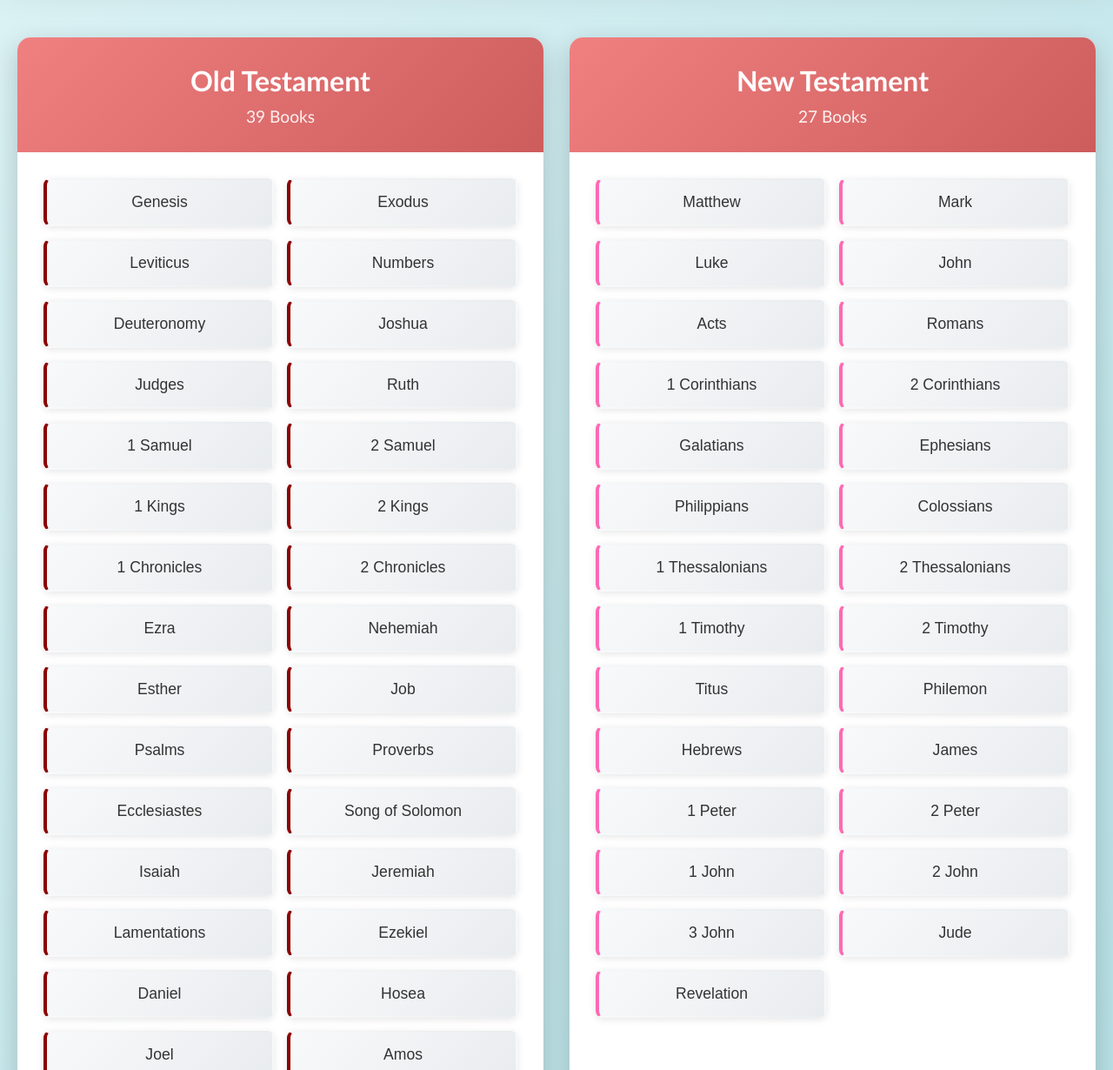
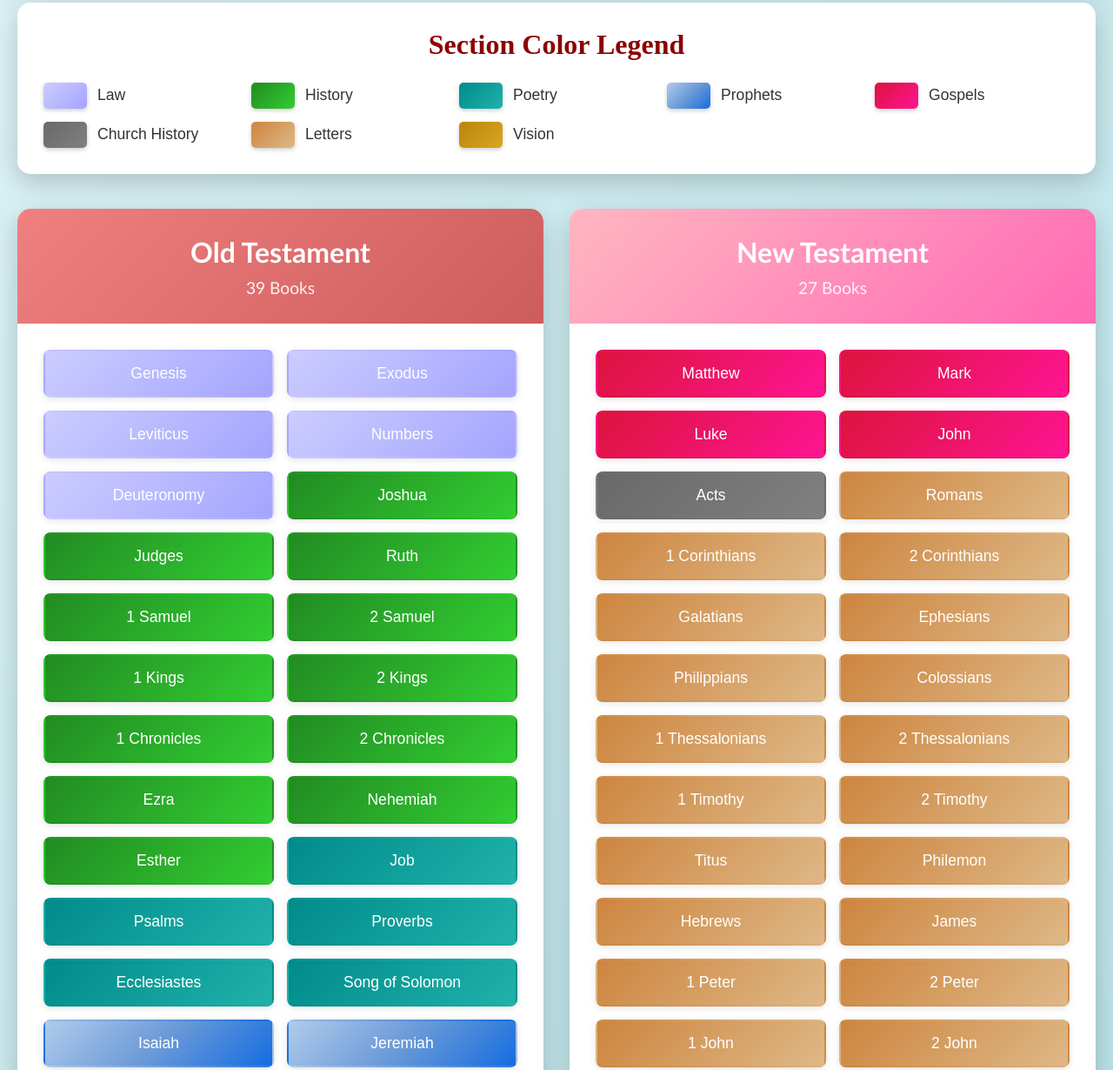
Before and after one commit to Cecilia-CXC/about_the_bible, a plain HTML site: page Whole.html in a window 1280 px wide. Shown: the part 601-1831 px from the top of the page at 87% size. Drawn offline with Linux system fonts and the light colour scheme.

Commit message:
Update Whole.html

```diff
--- a/Whole.html
+++ b/Whole.html
@@ -177,6 +177,49 @@ body {
     padding: 20px;
 }
 
+.legend {
+    background: white;
+    padding: 30px;
+    border-radius: 15px;
+    box-shadow: 0 10px 30px rgba(0,0,0,0.2);
+    margin-bottom: 40px;
+    animation: fadeInUp 0.6s ease-out 0.1s both;
+}
+
+.legend h2 {
+    font-family: 'Times New Roman', serif;
+    font-size: 2em;
+    color: #8B0000;
+    margin-bottom: 25px;
+    text-align: center;
+}
+
+.legend-grid {
+    display: grid;
+    grid-template-columns: repeat(auto-fit, minmax(200px, 1fr));
+    gap: 15px;
+}
+
+.legend-item {
+    display: flex;
+    align-items: center;
+    gap: 12px;
+}
+
+.legend-color {
+    width: 50px;
+    height: 30px;
+    border-radius: 5px;
+    box-shadow: 0 2px 5px rgba(0,0,0,0.2);
+}
+
+.legend-label {
+    font-family: 'Arial', sans-serif;
+    font-size: 1.1em;
+    color: #333;
+    font-weight: 500;
+}
+
 .bible-container {
     display: grid;
     grid-template-columns: repeat(2, 1fr);
@@ -206,7 +249,7 @@ body {
 }
 
 .new-testament-header {
-    background: linear-gradient(135deg, #F08080 0%, #CD5C5C 100%);
+    background: linear-gradient(135deg, #FFB6C1 0%, #FF69B4 100%);
 }
 
 .testament-count {
@@ -225,23 +268,55 @@ body {
 }
 
 .book-item {
-    background: linear-gradient(135deg, #f8f9fa 0%, #e9ecef 100%);
     padding: 15px 20px;
     border-radius: 8px;
     text-align: center;
     font-family: 'Arial', sans-serif;
     font-size: 1.1em;
-    color: #333;
+    color: white;
     border: 2px solid transparent;
     box-shadow: 0 2px 8px rgba(0,0,0,0.1);
+    font-weight: 500;
 }
 
-.old-testament-section .book-item {
-    border-left: 4px solid #8B0000;
+/* Law - Purple gradient */
+.law {
+    background: linear-gradient(135deg, #CCCCFF 0%, #B8B8FF 50%, #A4A4FF 100%);
 }
 
-.new-testament-section .book-item {
-    border-left: 4px solid #FF69B4;
+/* History - Green gradient */
+.history {
+    background: linear-gradient(135deg, #228B22 0%, #32CD32 100%);
+}
+
+/* Poetry - Cyan/Teal gradient */
+.poetry {
+    background: linear-gradient(135deg, #008B8B 0%, #20B2AA 100%);
+}
+
+/* Prophets - Blue gradient (updated) */
+.prophets {
+    background: linear-gradient(135deg, #b0cbeb 0%, #6b9ad8 50%, #156de0 100%);
+}
+
+/* Gospels - Pink/Crimson gradient */
+.gospels {
+    background: linear-gradient(135deg, #DC143C 0%, #FF1493 100%);
+}
+
+/* Church History - Gray gradient */
+.church-history {
+    background: linear-gradient(135deg, #696969 0%, #808080 100%);
+}
+
+/* Letters - Beige/Peru gradient */
+.letters {
+    background: linear-gradient(135deg, #CD853F 0%, #DEB887 100%);
+}
+
+/* Vision - Gold gradient */
+.vision {
+    background: linear-gradient(135deg, #B8860B 0%, #DAA520 100%);
 }
 
 footer {
@@ -312,6 +387,15 @@ footer {
         padding: 12px 20px;
     }
 
+    .legend-grid {
+        grid-template-columns: repeat(auto-fit, minmax(150px, 1fr));
+        gap: 12px;
+    }
+
+    .legend-label {
+        font-size: 0.95em;
+    }
+
     .stat-number {
         font-size: 2em;
     }
@@ -335,11 +419,11 @@ footer {
 
 <nav class="topnav">
     <div class="nav-container">
-        <a href="index.html" class="logo-link">
+        <a href="Mainpage.html" class="logo-link">
             <img src="Logo.jpg" alt="Logo">
         </a>
         <div class="nav-links">
-            <a href="index.html">Home</a>
+            <a href="Mainpage.html">Home</a>
             <a href="Sections.html">Bible Sections</a>
             <a href="Translation.html">Bible Translations</a>
             <a href="Whole.html" class="active">Whole Bible</a>
@@ -367,6 +451,44 @@ footer {
 </div>
 
 <div class="content-wrapper">
+    <div class="legend">
+        <h2>Section Color Legend</h2>
+        <div class="legend-grid">
+            <div class="legend-item">
+                <div class="legend-color law"></div>
+                <span class="legend-label">Law</span>
+            </div>
+            <div class="legend-item">
+                <div class="legend-color history"></div>
+                <span class="legend-label">History</span>
+            </div>
+            <div class="legend-item">
+                <div class="legend-color poetry"></div>
+                <span class="legend-label">Poetry</span>
+            </div>
+            <div class="legend-item">
+                <div class="legend-color prophets"></div>
+                <span class="legend-label">Prophets</span>
+            </div>
+            <div class="legend-item">
+                <div class="legend-color gospels"></div>
+                <span class="legend-label">Gospels</span>
+            </div>
+            <div class="legend-item">
+                <div class="legend-color church-history"></div>
+                <span class="legend-label">Church History</span>
+            </div>
+            <div class="legend-item">
+                <div class="legend-color letters"></div>
+                <span class="legend-label">Letters</span>
+            </div>
+            <div class="legend-item">
+                <div class="legend-color vision"></div>
+                <span class="legend-label">Vision</span>
+            </div>
+        </div>
+    </div>
+
     <div class="bible-container">
         <div class="testament-section old-testament-section">
             <div class="testament-header old-testament-header">
@@ -374,45 +496,45 @@ footer {
                 <span class="testament-count">39 Books</span>
             </div>
             <div class="books-grid">
-                <div class="book-item">Genesis</div>
-                <div class="book-item">Exodus</div>
-                <div class="book-item">Leviticus</div>
-                <div class="book-item">Numbers</div>
-                <div class="book-item">Deuteronomy</div>
-                <div class="book-item">Joshua</div>
-                <div class="book-item">Judges</div>
-                <div class="book-item">Ruth</div>
-                <div class="book-item">1 Samuel</div>
-                <div class="book-item">2 Samuel</div>
-                <div class="book-item">1 Kings</div>
-                <div class="book-item">2 Kings</div>
-                <div class="book-item">1 Chronicles</div>
-                <div class="book-item">2 Chronicles</div>
-                <div class="book-item">Ezra</div>
-                <div class="book-item">Nehemiah</div>
-                <div class="book-item">Esther</div>
-                <div class="book-item">Job</div>
-                <div class="book-item">Psalms</div>
-                <div class="book-item">Proverbs</div>
-                <div class="book-item">Ecclesiastes</div>
-                <div class="book-item">Song of Solomon</div>
-                <div class="book-item">Isaiah</div>
-                <div class="book-item">Jeremiah</div>
-                <div class="book-item">Lamentations</div>
-                <div class="book-item">Ezekiel</div>
-                <div class="book-item">Daniel</div>
-                <div class="book-item">Hosea</div>
-                <div class="book-item">Joel</div>
-                <div class="book-item">Amos</div>
-                <div class="book-item">Obadiah</div>
-                <div class="book-item">Jonah</div>
-                <div class="book-item">Micah</div>
-                <div class="book-item">Nahum</div>
-                <div class="book-item">Habakkuk</div>
-                <div class="book-item">Zephaniah</div>
-                <div class="book-item">Haggai</div>
-                <div class="book-item">Zechariah</div>
-                <div class="book-item">Malachi</div>
+                <div class="book-item law">Genesis</div>
+                <div class="book-item law">Exodus</div>
+                <div class="book-item law">Leviticus</div>
+                <div class="book-item law">Numbers</div>
+                <div class="book-item law">Deuteronomy</div>
+                <div class="book-item history">Joshua</div>
+                <div class="book-item history">Judges</div>
+                <div class="book-item history">Ruth</div>
+                <div class="book-item history">1 Samuel</div>
+                <div class="book-item history">2 Samuel</div>
+                <div class="book-item history">1 Kings</div>
+                <div class="book-item history">2 Kings</div>
+                <div class="book-item history">1 Chronicles</div>
+                <div class="book-item history">2 Chronicles</div>
+                <div class="book-item history">Ezra</div>
+                <div class="book-item history">Nehemiah</div>
+                <div class="book-item history">Esther</div>
+                <div class="book-item poetry">Job</div>
+                <div class="book-item poetry">Psalms</div>
+                <div class="book-item poetry">Proverbs</div>
+                <div class="book-item poetry">Ecclesiastes</div>
+                <div class="book-item poetry">Song of Solomon</div>
+                <div class="book-item prophets">Isaiah</div>
+                <div class="book-item prophets">Jeremiah</div>
+                <div class="book-item prophets">Lamentations</div>
+                <div class="book-item prophets">Ezekiel</div>
+                <div class="book-item prophets">Daniel</div>
+                <div class="book-item prophets">Hosea</div>
+                <div class="book-item prophets">Joel</div>
+                <div class="book-item prophets">Amos</div>
+                <div class="book-item prophets">Obadiah</div>
+                <div class="book-item prophets">Jonah</div>
+                <div class="book-item prophets">Micah</div>
+                <div class="book-item prophets">Nahum</div>
+                <div class="book-item prophets">Habakkuk</div>
+                <div class="book-item prophets">Zephaniah</div>
+                <div class="book-item prophets">Haggai</div>
+                <div class="book-item prophets">Zechariah</div>
+                <div class="book-item prophets">Malachi</div>
             </div>
         </div>
 
@@ -422,33 +544,33 @@ footer {
                 <span class="testament-count">27 Books</span>
             </div>
             <div class="books-grid">
-                <div class="book-item">Matthew</div>
-                <div class="book-item">Mark</div>
-                <div class="book-item">Luke</div>
-                <div class="book-item">John</div>
-                <div class="book-item">Acts</div>
-                <div class="book-item">Romans</div>
-                <div class="book-item">1 Corinthians</div>
-                <div class="book-item">2 Corinthians</div>
-                <div class="book-item">Galatians</div>
-                <div class="book-item">Ephesians</div>
-                <div class="book-item">Philippians</div>
-                <div class="book-item">Colossians</div>
-                <div class="book-item">1 Thessalonians</div>
-                <div class="book-item">2 Thessalonians</div>
-                <div class="book-item">1 Timothy</div>
-                <div class="book-item">2 Timothy</div>
-                <div class="book-item">Titus</div>
-                <div class="book-item">Philemon</div>
-                <div class="book-item">Hebrews</div>
-                <div class="book-item">James</div>
-                <div class="book-item">1 Peter</div>
-                <div class="book-item">2 Peter</div>
-                <div class="book-item">1 John</div>
-                <div class="book-item">2 John</div>
-                <div class="book-item">3 John</div>
-                <div class="book-item">Jude</div>
-                <div class="book-item">Revelation</div>
+                <div class="book-item gospels">Matthew</div>
+                <div class="book-item gospels">Mark</div>
+                <div class="book-item gospels">Luke</div>
+                <div class="book-item gospels">John</div>
+                <div class="book-item church-history">Acts</div>
+                <div class="book-item letters">Romans</div>
+                <div class="book-item letters">1 Corinthians</div>
+                <div class="book-item letters">2 Corinthians</div>
+                <div class="book-item letters">Galatians</div>
+                <div class="book-item letters">Ephesians</div>
+                <div class="book-item letters">Philippians</div>
+                <div class="book-item letters">Colossians</div>
+                <div class="book-item letters">1 Thessalonians</div>
+                <div class="book-item letters">2 Thessalonians</div>
+                <div class="book-item letters">1 Timothy</div>
+                <div class="book-item letters">2 Timothy</div>
+                <div class="book-item letters">Titus</div>
+                <div class="book-item letters">Philemon</div>
+                <div class="book-item letters">Hebrews</div>
+                <div class="book-item letters">James</div>
+                <div class="book-item letters">1 Peter</div>
+                <div class="book-item letters">2 Peter</div>
+                <div class="book-item letters">1 John</div>
+                <div class="book-item letters">2 John</div>
+                <div class="book-item letters">3 John</div>
+                <div class="book-item letters">Jude</div>
+                <div class="book-item vision">Revelation</div>
             </div>
         </div>
     </div>
@@ -482,5 +604,4 @@ scrollButton.addEventListener('click', () => {
 </script>
 
 </body>
-
 </html>
```
